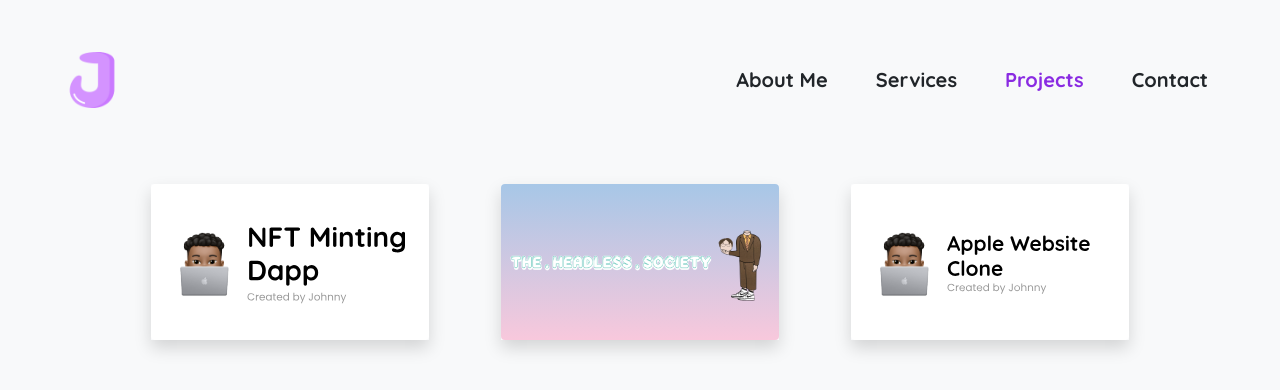
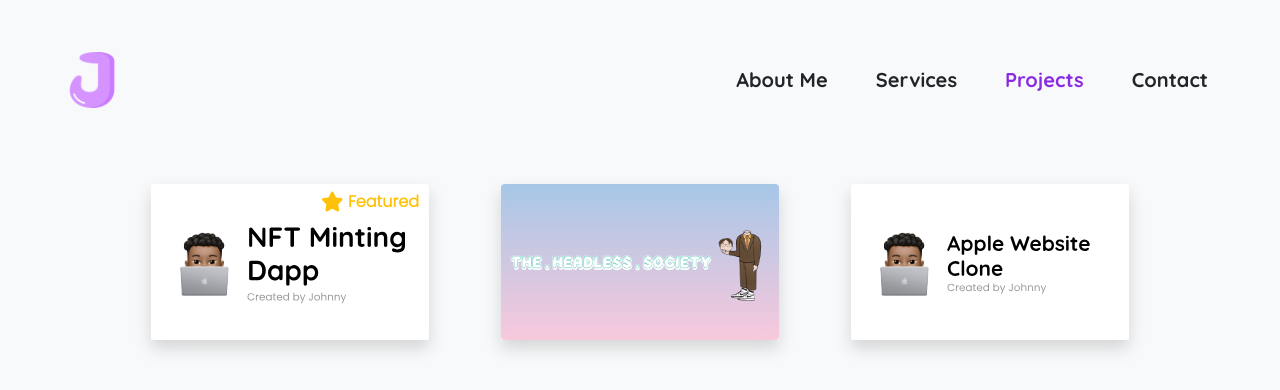
Before and after one commit to Johnnyftb/Portfolio-3.0, a React (Create React App) app: page /projects in a window 1280 px wide. Shown: the top 390 px of the page. Built offline with nearby package versions, Linux system fonts and the light colour scheme.

Commit message:
updated site

```diff
--- a/src/css/app.css
+++ b/src/css/app.css
@@ -52,6 +52,17 @@
 .projects {
     position: relative;
     z-index: 0;
+}
+
+.project {
+    position: relative;
+    z-index: 0
+}
+
+.featured {
+    position: absolute;
+    top: 2px;
+    right: 2px;
 }
 
 .project-modal {
--- a/src/pages/Contact.js
+++ b/src/pages/Contact.js
@@ -25,7 +25,6 @@ const Contact = ({windowWidth}) => {
                     <label  htmlFor="message" className="col-form-label fw-bold">Message:</label>
                     <textarea name="Message" type="text" className="form-control" id="message"></textarea>
                 </div>
-                {submitted && <p className="text-success text-center fw-bold">Form has been submitted</p>}
                 <div className="button-container d-flex justify-content-center">
                     <button id="submit-btn" type="submit" className="btn btn-lg bg-purple text-quicksand px-3 py-2 text-light pointer-events-cursor shadow" onClick={() => alert('Your form has been sent')}>Submit</button>
                 </div>
--- a/src/pages/Projects.js
+++ b/src/pages/Projects.js
@@ -1,5 +1,5 @@
 import React from 'react';
-import { Navbar, Footer } from "./components/index";
+import { Navbar, Footer, Featured } from "./components/index";
 import projectData from "../projects.json";
 
 const Projects = ({windowWidth}) => {
@@ -55,13 +55,14 @@ const Projects = ({windowWidth}) => {
             <Navbar selected={"Projects"} windowWidth={windowWidth} />
             <div className="content px-5 text-light text-quicksand row align-items-start justify-content-center">
                 {projectData.map((item, index) => (
-                    <div className="col-lg-3 col-12 m-4">
+                    <div className="project col-lg-3 col-12 m-4">
                         <div className="image-container shadow">
                             <div className="overlay w-100 h-100 d-flex flex-column align-items-center justify-content-center rounded" onClick={enterModal} id={index}>
                                 <h2 className="text-center" index={index}>{item.project_name}</h2>
                                 <p className='text-poppins text-center'>{item.work}</p>
                             </div>
                             <img src={item.image_path} alt="" className="rounded" />
+                            {item.featured && <Featured />}
                         </div>
                     </div>
                 ))}
--- /dev/null
+++ b/src/pages/components/Featured.js
@@ -0,0 +1,12 @@
+const Featured = () => {
+
+    return (
+        <div className="featured">
+            <div className="px-2 py-1 rounded-pill text-light text-poppins">
+                <p className="text-warning mb-0 fw-bold"><i className="fa fa-star fa-lg"></i> Featured</p>
+            </div>
+        </div>
+    )
+}
+
+export default Featured;
--- a/src/pages/components/index.js
+++ b/src/pages/components/index.js
@@ -1,2 +1,3 @@
 export {default as Navbar} from './Navbar';
 export {default as Footer} from './Footer';
+export {default as Featured} from './Featured';
--- a/src/projects.json
+++ b/src/projects.json
@@ -6,7 +6,8 @@
         "work": "Practice Project",
         "links": {
             "source_code": "https://github.com/Johnnyftb/NFT-Minting-Dapp-2.0"
-        }
+        },
+        "featured": true
     },
     {
         "project_name": "The Headless Society",
@@ -16,7 +17,8 @@
         "links": {
             "website": "https://www.headlesssociety.io",
             "source_code": "https://github.com/Johnnyftb/Headless-Society-Website"
-        }
+        },
+        "featured": false
     },
     {
         "project_name": "Apple Website Clone",
@@ -25,7 +27,8 @@
         "work": "Practice Project",
         "links": {
             "source_code": "https://github.com/Johnnyftb/Apple-Website-Clone"
-        }
+        },
+        "featured": false
     },
     {
         "project_name": "Rowdy Royals",
@@ -35,6 +38,7 @@
         "links": {
             "website": "https://www.rowdyroyalsnft.com",
             "source_code": "https://github.com/Johnnyftb/Rowdy-Royals"
-        }
+        },
+        "featured": false
     }
 ]
```
